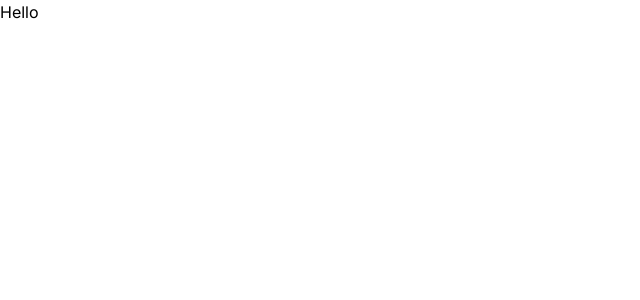
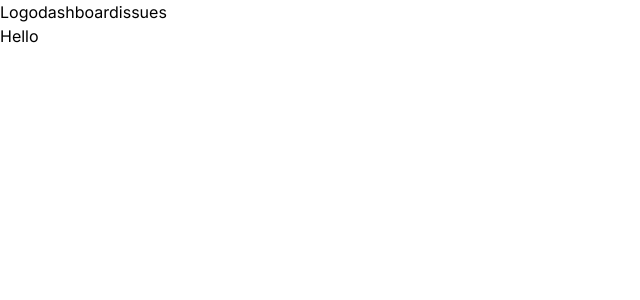
Before and after one commit to Evan224/issue_tracker, a Next.js app: page / in a window 1280 px wide. Shown: the top 300 px of the page, without its empty margins (0-640 px from the left). Built offline with nearby package versions, Linux system fonts and the light colour scheme.

Commit message:
build the navbar

```diff
--- /dev/null
+++ b/app/NavBar.tsx
@@ -0,0 +1,18 @@
+import React from 'react'
+import Link from 'next/link'
+
+const NavBar = () => {
+  return (
+    <nav className='flex'>
+        <Link href="/">Logo</Link>
+        <ul>
+            <li>
+                <Link href="/">dashboard</Link>
+                <Link href="/issues">issues</Link>
+            </li>
+        </ul>
+    </nav>
+  )
+}
+
+export default NavBar
--- a/app/layout.tsx
+++ b/app/layout.tsx
@@ -1,8 +1,10 @@
 import './globals.css'
 import type { Metadata } from 'next'
 import { Inter } from 'next/font/google'
+import NavBar from './NavBar'
 
 const inter = Inter({ subsets: ['latin'] })
+
 
 export const metadata: Metadata = {
   title: 'Create Next App',
@@ -16,7 +18,10 @@ export default function RootLayout({
 }) {
   return (
     <html lang="en">
-      <body className={inter.className}>{children}</body>
+      <body className={inter.className}>
+        <NavBar />
+        <main>{children}</main>
+      </body>
     </html>
   )
 }
```
